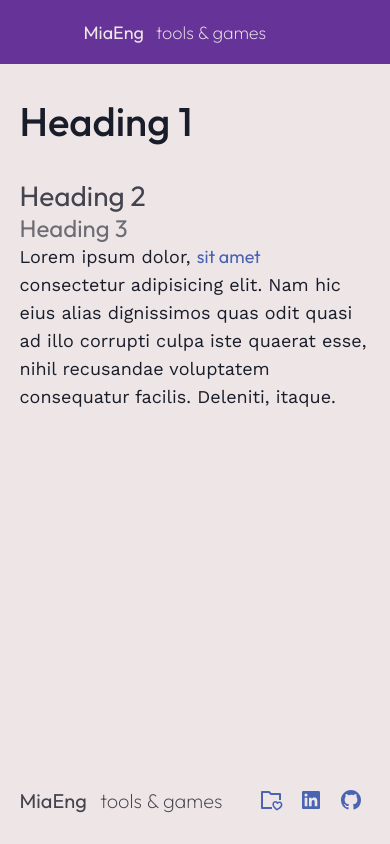
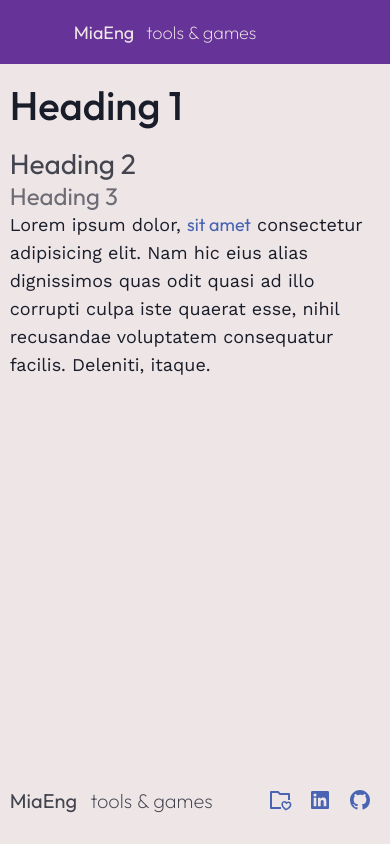
Before and after one commit to miaslls/MiaEng, a Next.js app: page / in a window 390 px wide. Built offline with nearby package versions, Linux system fonts and the light colour scheme; some icons are missing.

Commit message:
style: minor global adjustments

```diff
--- a/app/globals.css
+++ b/app/globals.css
@@ -1,4 +1,6 @@
 @import '~@flaticon/flaticon-uicons/css/all/all';
+
+/* 📌 vars */
 
 :root {
   color-scheme: light;
@@ -14,7 +16,7 @@
   --danger: #f44336;
 
   --layout-padding-desktop: 10%;
-  --layout-padding-mobile: 5%;
+  --layout-padding-mobile: 2.5%;
   --icon-size-default: 1.25rem;
 
   --bg-color: var(--light-color);
@@ -33,6 +35,8 @@
   --accent-bg-contrast: var(--accent-light);
   --accent-fg-contrast: var(--accent-dark);
 }
+
+/* 📌 reset */
 
 html * {
   outline: none;
@@ -71,6 +75,8 @@ button {
   user-select: none;
 }
 
+/* 📌📌 */
+
 html {
   font-size: 16px;
 }
@@ -98,7 +104,7 @@ body {
 .child-container {
   flex: 1;
   width: 100%;
-  margin: 3.5rem 0;
+  margin: 2.5rem 0;
   padding: 0 var(--layout-padding-desktop);
 }
 
@@ -112,7 +118,7 @@ h3 {
 h1 {
   font-size: 2.5rem;
   font-weight: 500;
-  margin-bottom: 2rem;
+  margin-bottom: 1rem;
 }
 
 h2 {
@@ -211,7 +217,7 @@ p.default {
   white-space: nowrap;
 }
 
-/* 📌 @media */
+/* 📌📌 @media */
 
 @media (hover: hover) and (pointer: fine) {
   a:hover,
@@ -234,7 +240,7 @@ p.default {
 /* 📌 mobile */
 @media (max-width: 700px) {
   .child-container {
-    margin: 2rem 0 2.5rem 0;
+    margin: 1rem 0 1.5rem 0;
   }
 
   .error-icon {
```
